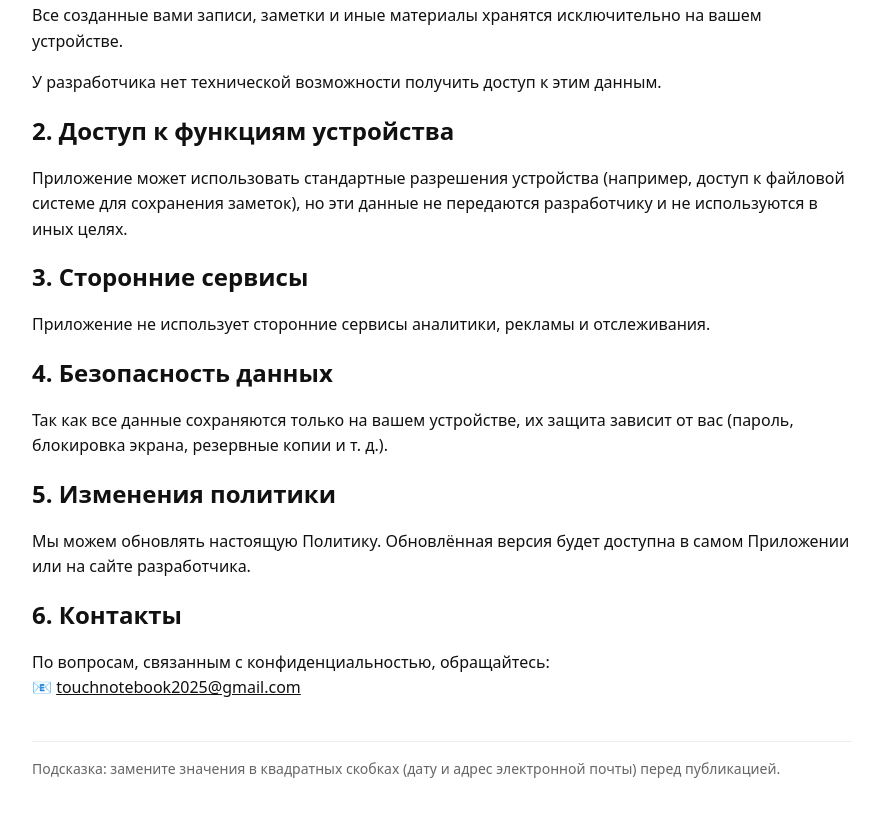
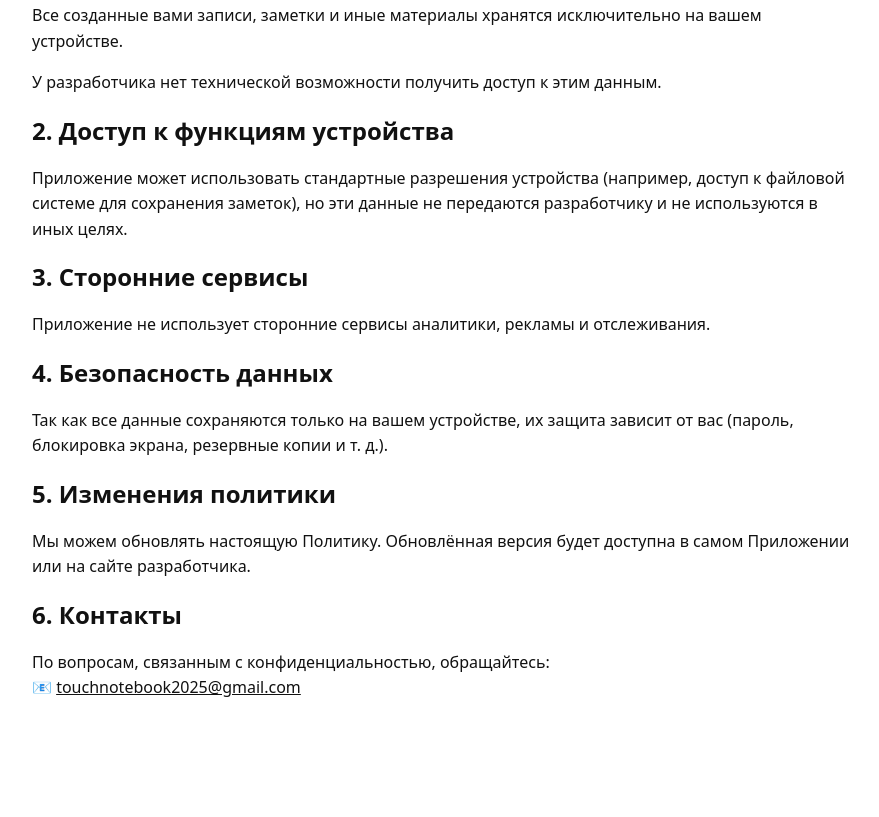
Before and after one commit to SergeyFierce/privacy-policy, a plain HTML site: page index.html in a window 1280 px wide. Shown: the part 289-1106 px from the top of the page, without its empty margins (198-1077 px from the left). Drawn offline with Linux system fonts and the light colour scheme.

Commit message:
Update index.html

```diff
--- a/index.html
+++ b/index.html
@@ -62,8 +62,6 @@
     <h2>6. Контакты</h2>
     <p>По вопросам, связанным с конфиденциальностью, обращайтесь:<br>
     📧 <a href="mailto:touchnotebook2025@gmail.com">touchnotebook2025@gmail.com</a></p>
-
-    <p class="footer-note">Подсказка: замените значения в квадратных скобках (дату и адрес электронной почты) перед публикацией.</p>
   </main>
 </body>
 </html>
```
